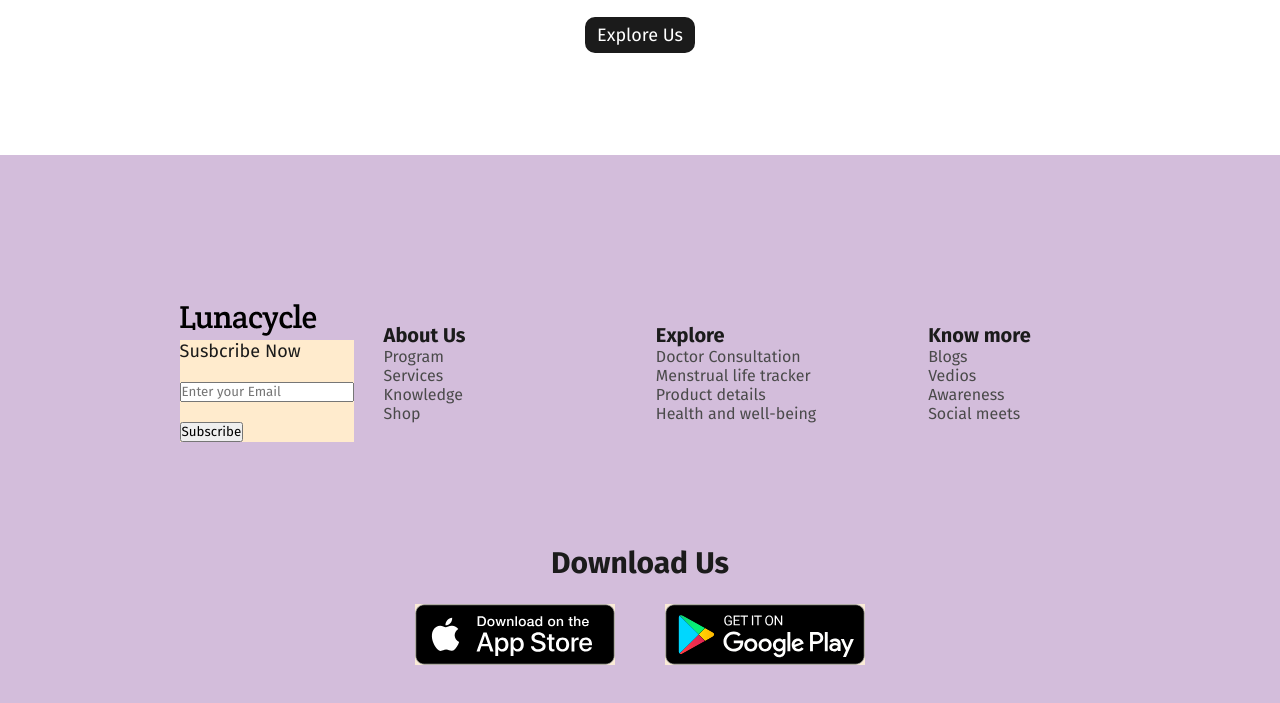
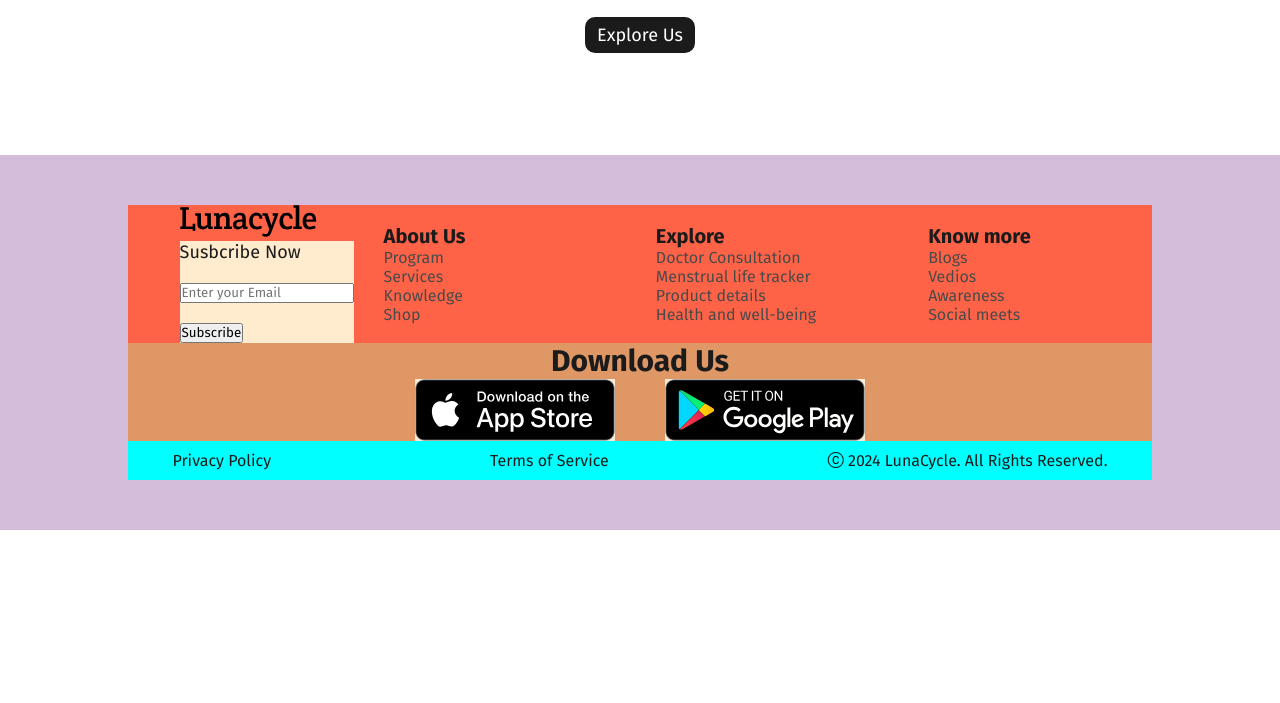
Before and after one commit to Laksaya-12/luna-cycle, a plain HTML site: page index.html in a window 1280 px wide. Shown: the part 3705-4408 px from the top of the page. After the commit the page ends 4235 px from the top, so only its background shows below. Drawn offline with nearby package versions, Linux system fonts and the light colour scheme.

Commit message:
Add files via upload

```diff
--- a/css/style.css
+++ b/css/style.css
@@ -151,7 +151,7 @@ header nav .wrapper ul li :hover {
 
 #footer {
   width: 100%;
-  height: 60vh;
+  height: 7;
   background-color: var(--primary-color);
   display: flex;
   align-items: center;
@@ -162,7 +162,7 @@ header nav .wrapper ul li :hover {
 
 #footer .wrapper {
   width: 80%;
-  height: 100%;
+  height: 95%;
   display: flex;
   align-items: center;
   justify-content: center;
@@ -172,12 +172,12 @@ header nav .wrapper ul li :hover {
 
 #footer .wrapper .footer_section {
   width: 100%;
-  height: 70%;
+  height: 60%;
   display: flex;
   align-items: center;
   justify-content: center;
   gap: 30px;
-  /* background-color: tomato; */
+  background-color: tomato;
 }
 
 /* #footer .wrapper .footer_section .logo_section {
@@ -285,12 +285,6 @@ flex-direction: column;
   text-decoration: none;
   color: var(--fourth-color);
 }
-/*
-#footer .wrapper .footer_section .link_section .about_us ul,
-#footer .wrapper .footer_section .link_section .explore ul,
-#footer .wrapper .footer_section .link_section .know_more ul {
-  list-style: none;
-} */
 
 #footer .wrapper .footer_section .link_section .about_us ul li,
 #footer .wrapper .footer_section .link_section .explore ul li,
@@ -300,8 +294,8 @@ list-style-type: none;
 
 footer .wrapper .footer_icon {
   width: 100%;
-  height: 30%;
-  /* background-color: rgb(223, 151, 101); */
+  height: 20%;
+  background-color: rgb(223, 151, 101);
   display: flex;
   align-items: center;
   justify-content: center;
@@ -340,6 +334,29 @@ footer .wrapper .footer_icon .download_icon a img{
   width: 80%;
   height: 100%;
   background-color: antiquewhite;
+}
+
+footer .wrapper .privacy-policy {
+  width: 100%;
+  height: 20%;
+  background-color: aqua;
+
+}
+#footer .wrapper .privacy-policy  ul{
+  display: flex;
+  align-items: center;
+  justify-content: space-around;
+  margin: 10px;
+  gap: 150px;
+}
+
+#footer .wrapper .privacy-policy  ul li{
+  list-style-type:none;
+}
+#footer .wrapper .privacy-policy  ul li a{
+
+  text-decoration: none;
+  color: var(--tertiory-color);
 }
 
 
@@ -387,6 +404,12 @@ footer .wrapper .footer_icon .download_icon a img{
 #footer .wrapper .footer_section .link_section {
   width: 100%;
 }
+
+footer .wrapper .privacy-policy {
+  flex-wrap: wrap;
+}
+
+
 
 /* footer end */
 
--- a/index.html
+++ b/index.html
@@ -332,13 +332,33 @@
 
                     <div class="download_icon">
 
-                            <a href="#"> <img src="./src/Icon/apple.svg" alt="google icon"> </a>
+                        <a href="#"> <img src="./src/Icon/apple.svg" alt="google icon"> </a>
 
-                            <a href="#"> <img src="./src/Icon/google.svg" alt="google icon"> </a>
+                        <a href="#"> <img src="./src/Icon/google.svg" alt="google icon"> </a>
 
                     </div>
                     <!-- download us start -->
                 </div>
+
+                <div class="privacy-policy">
+                    <ul>
+                        <li>
+                            <a href="#">Privacy Policy</a>
+                        </li>
+                        <li>
+                            <a href="#">Terms of Service</a>
+                        </li>
+                        <li>
+                            <a href="https://www.behance.net/laksayag" target="_blank">
+                            <span><i class="bi bi-c-circle"></i>
+                            </span> 2024 LunaCycle. All Rights Reserved.
+                            </a>
+                        </li>
+                    </ul>
+                </div>
+
+
+
             </div>
 
 
```
